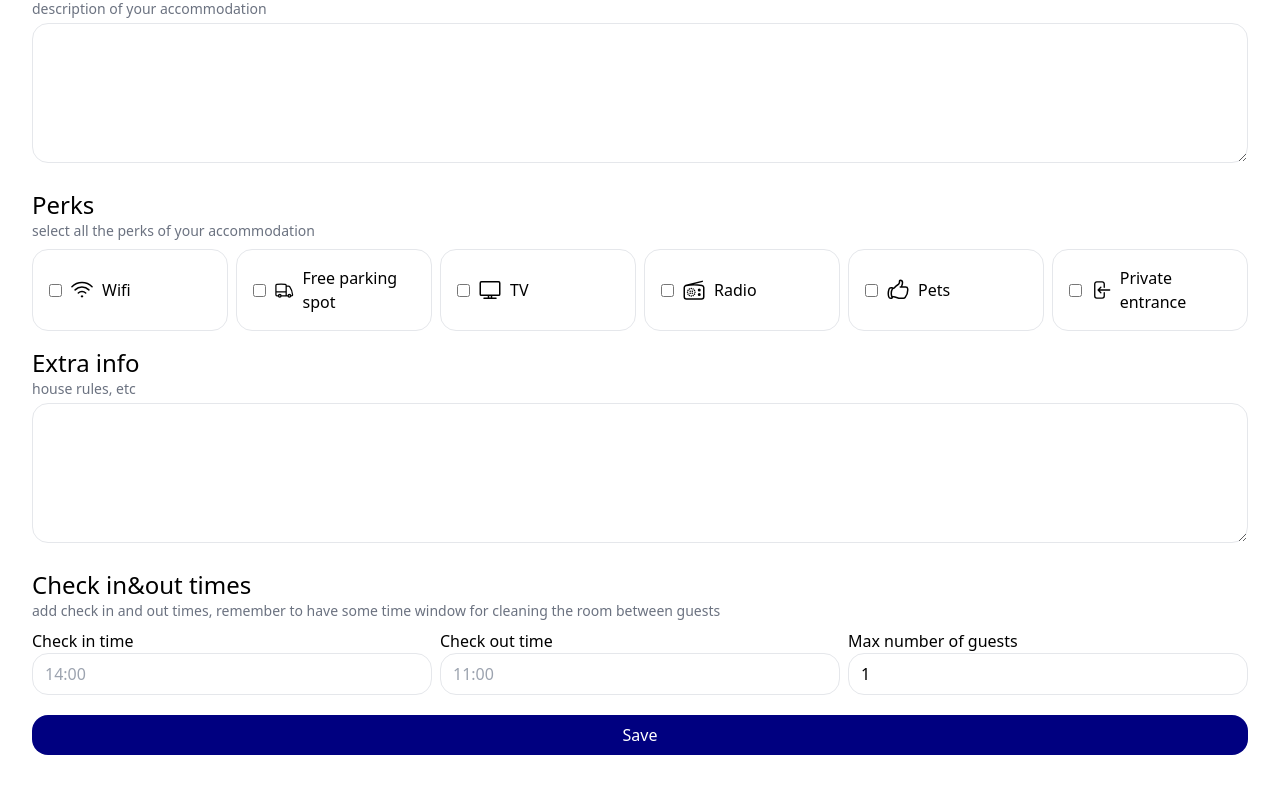
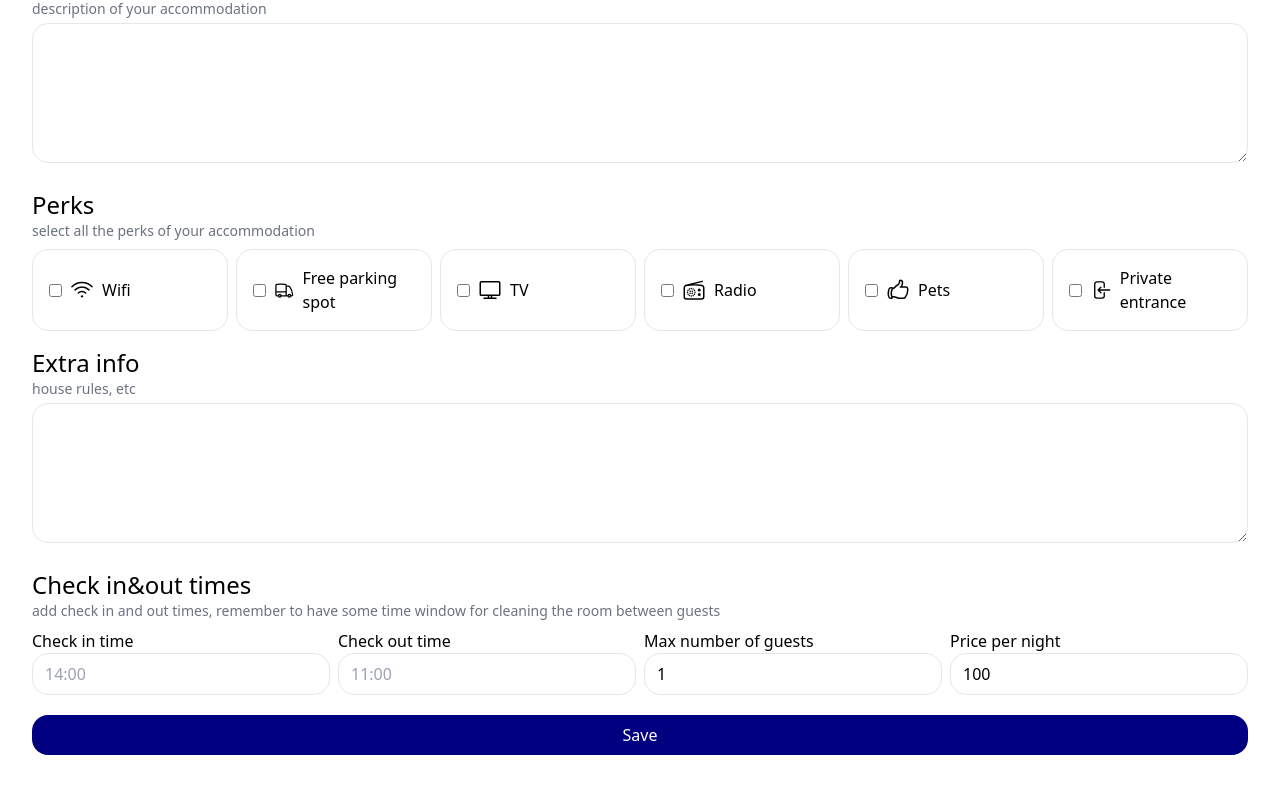
Before and after one commit to kmnczr/Booking, a React (Vite) app in the folder client/: page /account/places/new in a window 1280 px wide. Shown: the part 689-1476 px from the top of the page. Built offline with nearby package versions, Linux system fonts and the light colour scheme; no server answers.

Commit message:
add price attribute to a place

```diff
--- a/client/src/pages/PlacesFormPage.jsx
+++ b/client/src/pages/PlacesFormPage.jsx
@@ -17,6 +17,7 @@ export default function PLacesFormPage(){
     const [checkIn,setCheckIn] = useState('');
     const [checkOut,setCheckOut] = useState('');
     const [maxGuests,setMaxGuests] = useState(1);
+    const [price,setPrice] = useState(100);
     const [redirect, setRedirect] = useState(false)
 
     useEffect(() => {
@@ -34,6 +35,7 @@ export default function PLacesFormPage(){
            setCheckIn(data.checkIn);
            setCheckOut(data.checkOut);
            setMaxGuests(data.maxGuests);
+           setPrice(data.price)
         });
       }, [id]);
 
@@ -63,7 +65,7 @@ export default function PLacesFormPage(){
         const placeData = {
           title, address, addedPhotos,
           description, perks, extraInfo,
-          checkIn, checkOut, maxGuests
+          checkIn, checkOut, maxGuests, price
         };
         if (id) {
           // update
@@ -102,7 +104,7 @@ export default function PLacesFormPage(){
                         {preInput('Extra info', 'house rules, etc')}
                         <textarea value={extraInfo} onChange={ev => setExtraInfo(ev.target.value)}/>
                         {preInput('Check in&out times', 'add check in and out times, remember to have some time window for cleaning the room between guests')}
-                        <div className="grid gap-2 sm:grid-cols-3">
+                        <div className="grid gap-2 grid-cols-2 md:grid-cols-4">
                             <div>
                                 <h3 className="mt-2 -mb-1">Check in time</h3>
                                 <input  type="text"
@@ -123,6 +125,12 @@ export default function PLacesFormPage(){
                                         value={maxGuests}
                                         onChange={ev => setMaxGuests(ev.target.value)}/>
                             </div>
+                            <div>
+                                <h3 className="mt-2 -mb-1">Price per night</h3>
+                                <input  type="number"
+                                        value={price}
+                                        onChange={ev => setPrice(ev.target.value)}/>
+                            </div>
                         </div>
                         <button className="primary my-4">Save</button>
                     </form>
```
Also changed, not shown: 1 other file (tests, documents, lock files or other folders).
